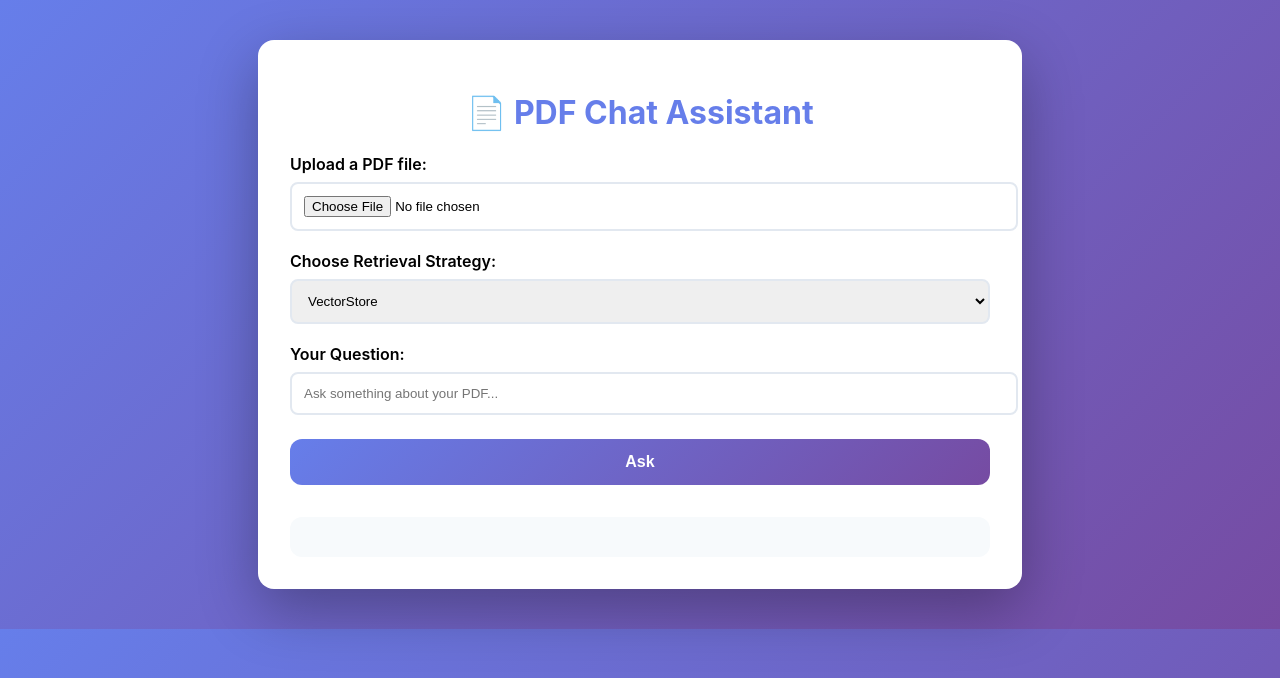
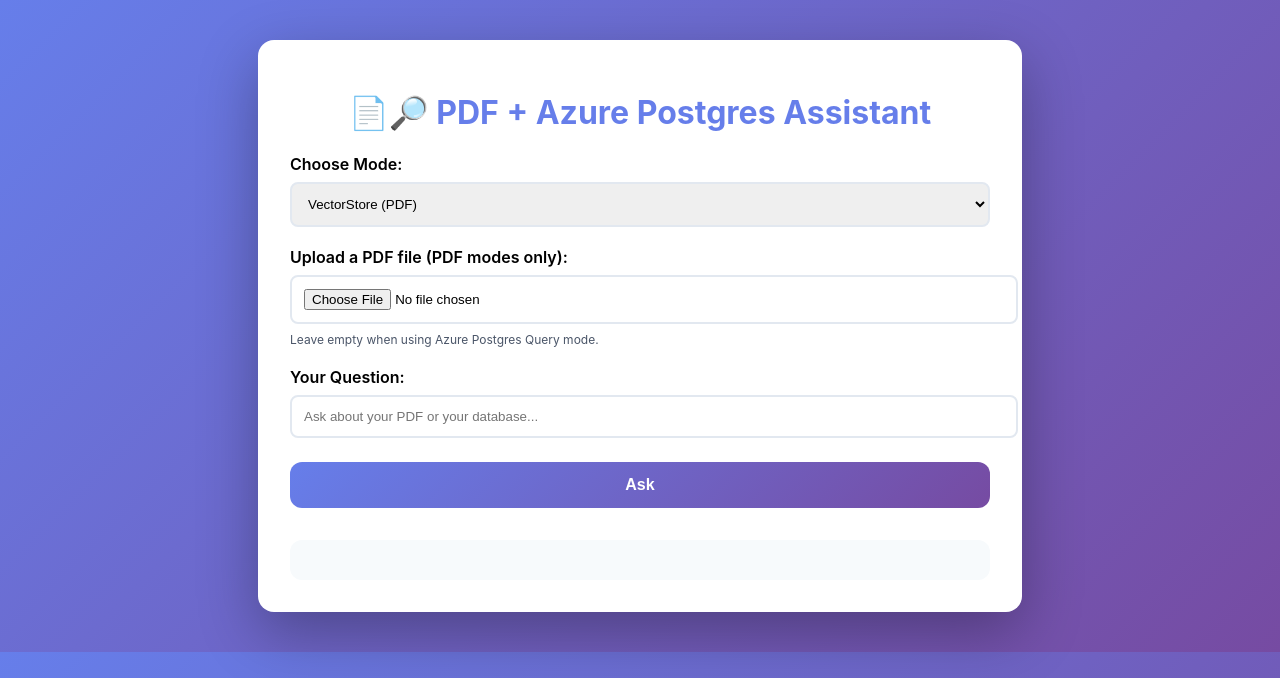
Before and after one commit to Akanuchi/advancedchatbot, a FastAPI app: page / in a window 1280 px wide. Shown: the top 678 px of the page. Run offline with FastAPI, Linux system fonts and the light colour scheme.

Commit message:
Adding Postgres

```diff
--- a/app.py
+++ b/app.py
@@ -1,18 +1,42 @@
+import os
+import shutil
+from typing import Optional
+
 from fastapi import FastAPI, Request, Form, UploadFile, File, HTTPException
 from fastapi.responses import HTMLResponse
 from fastapi.staticfiles import StaticFiles
 from fastapi.templating import Jinja2Templates
-import shutil
-import os
+
+from sqlalchemy import create_engine
+from llama_index.core import SQLDatabase
+
 from AdvancedChatBot import AdvancedChatBot
 
 app = FastAPI()
 
+# Static and templates
 app.mount("/static", StaticFiles(directory="static"), name="static")
 templates = Jinja2Templates(directory="templates")
 
+# Uploads dir
 UPLOAD_DIR = "uploads"
 os.makedirs(UPLOAD_DIR, exist_ok=True)
+
+# Env configuration
+OPENAI_API_KEY = os.getenv("OPENAI_API_KEY")
+DATABASE_URL = os.getenv("DATABASE_URL")  # postgresql://user:pass@host:5432/dbname
+
+if not OPENAI_API_KEY:
+    raise RuntimeError("OPENAI_API_KEY environment variable is not set.")
+
+# Configure LLM via env for OpenAI SDKs
+os.environ["OPENAI_API_KEY"] = OPENAI_API_KEY
+
+# Optional SQL database (only needed for database mode)
+sql_database: Optional[SQLDatabase] = None
+if DATABASE_URL:
+    engine = create_engine(DATABASE_URL, pool_pre_ping=True)
+    sql_database = SQLDatabase(engine)
 
 @app.get("/", response_class=HTMLResponse)
 def home(request: Request):
@@ -21,20 +45,41 @@
 @app.post("/query", response_class=HTMLResponse)
 async def query_bot(
     request: Request,
-    file: UploadFile = File(...),
+    file: UploadFile = File(None),
     question: str = Form(...),
     retriever: str = Form(...)
 ):
     try:
+        # Database query mode (no file required)
+        if retriever == "database":
+            if not sql_database:
+                raise HTTPException(status_code=400, detail="Database connection not configured.")
+            bot = AdvancedChatBot(retriever_type="database", sql_database=sql_database)
+            answer = bot.query_database(question)
+            return templates.TemplateResponse("index.html", {
+                "request": request,
+                "question": question,
+                "answer": answer,
+                "retriever": retriever
+            })
+
+        # PDF modes: vector, summary, keyword
+        if not file or not file.filename.lower().endswith(".pdf"):
+            raise HTTPException(status_code=400, detail="Please upload a valid PDF for document query modes.")
+
         file_path = os.path.join(UPLOAD_DIR, file.filename)
         with open(file_path, "wb") as buffer:
             shutil.copyfileobj(file.file, buffer)
 
         bot = AdvancedChatBot(pdf_path=file_path, retriever_type=retriever)
-        bot.process_all()
-        answer = bot.query(question)
+        bot.process_pdf()
+        answer = bot.query_pdf(question)
 
-        os.remove(file_path)
+        # Clean up uploaded file
+        try:
+            os.remove(file_path)
+        except Exception:
+            pass
 
         return templates.TemplateResponse("index.html", {
             "request": request,
@@ -43,6 +88,8 @@
             "retriever": retriever
         })
 
+    except HTTPException as e:
+        raise e
     except Exception as e:
         print(f"Error: {e}")
         raise HTTPException(status_code=500, detail="Internal Server Error")
--- a/requirements.txt
+++ b/requirements.txt
@@ -2,8 +2,13 @@
 uvicorn[standard]
 jinja2
 python-multipart
+
 llama-index-core
 llama-index-embeddings-openai
 llama-index-llms-openai
+
 pdfplumber
 PyPDF2
+
+sqlalchemy
+psycopg2-binary
--- a/service.yaml
+++ b/service.yaml
@@ -1,10 +1,10 @@
 apiVersion: v1
 kind: Service
 metadata:
-  name: pdf-chat-assistant-service
+  name: pdf-db-assistant-svc
 spec:
   selector:
-    app: pdf-chat-assistant
+    app: pdf-db-assistant
   ports:
     - protocol: TCP
       port: 80
--- a/templates/index.html
+++ b/templates/index.html
@@ -2,7 +2,7 @@
 <html lang="en">
 <head>
   <meta charset="UTF-8">
-  <title>PDF Chat Assistant</title>
+  <title>PDF + Database Chat Assistant</title>
   <link rel="stylesheet" href="/static/style.css">
   <style>
     body {
@@ -72,24 +72,31 @@
       text-align: left;
       color: #2d3748;
     }
+    .note {
+      font-size: 12px;
+      color: #4a5568;
+      margin-top: 8px;
+    }
   </style>
 </head>
 <body>
   <div class="container">
-    <h1>📄 PDF Chat Assistant</h1>
+    <h1>📄🔎 PDF + Azure Postgres Assistant</h1>
     <form method="post" action="/query" enctype="multipart/form-data">
-      <label for="file">Upload a PDF file:</label>
-      <input type="file" id="file" name="file" accept=".pdf" required>
-
-      <label for="retriever">Choose Retrieval Strategy:</label>
+      <label for="retriever">Choose Mode:</label>
       <select id="retriever" name="retriever" required>
-        <option value="vector">VectorStore</option>
-        <option value="summary">Document Summary</option>
-        <option value="keyword">Keyword Table</option>
+        <option value="vector">VectorStore (PDF)</option>
+        <option value="summary">Document Summary (PDF)</option>
+        <option value="keyword">Keyword Table (PDF)</option>
+        <option value="database">Azure Postgres Query</option>
       </select>
 
+      <label for="file">Upload a PDF file (PDF modes only):</label>
+      <input type="file" id="file" name="file" accept=".pdf">
+      <div class="note">Leave empty when using Azure Postgres Query mode.</div>
+
       <label for="question">Your Question:</label>
-      <input type="text" id="question" name="question" placeholder="Ask something about your PDF..." required>
+      <input type="text" id="question" name="question" placeholder="Ask about your PDF or your database..." required>
 
       <button type="submit">Ask</button>
     </form>
```
Also changed, not shown: AdvancedChatBot.py (+33 -12 lines), deployment.yaml (+26 -6 lines), .github/workflows/deploy.yml, 1 other file.
